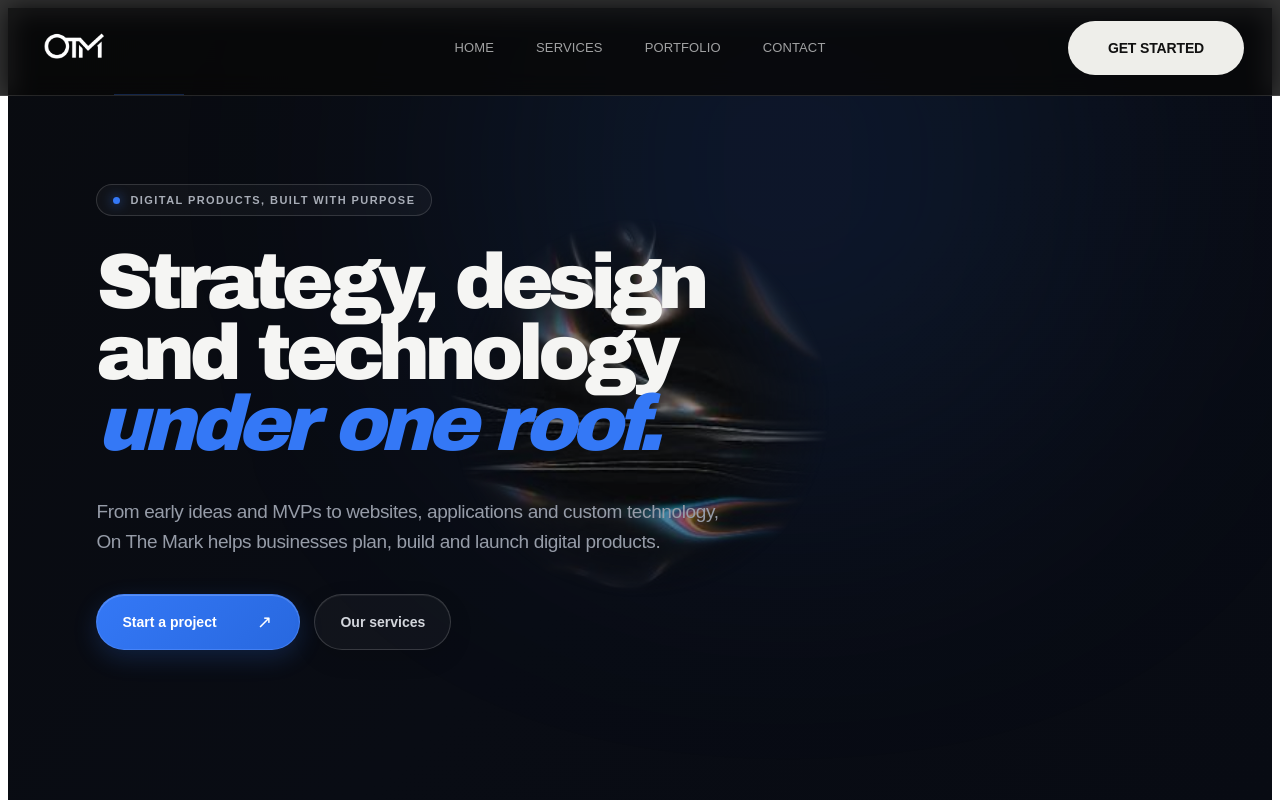
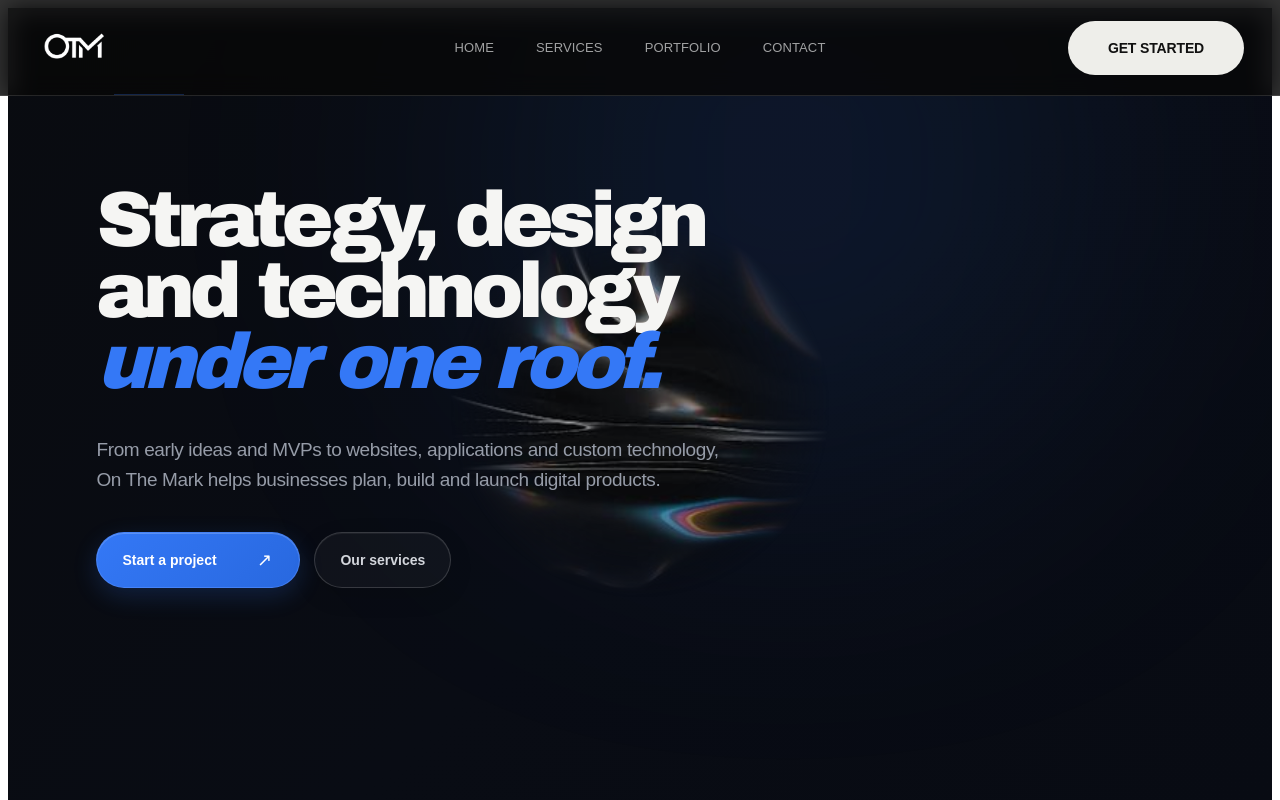
Before and after one commit to Nishxsm/onthemark, a Next.js app: page /Home in a window 1280 px wide. Shown: the top 800 px of the page. Built offline with nearby package versions, Linux system fonts and the light colour scheme.

Commit message:
hero changes

```diff
--- a/src/components/home/Hero.jsx
+++ b/src/components/home/Hero.jsx
@@ -35,10 +35,10 @@ export default function Hero() {
                     ease: "easeOut",
                 }}
             >
-                <div className="hero-tag">
+                {/* <div className="hero-tag">
                     <span />
                     DIGITAL PRODUCTS, BUILT WITH PURPOSE
-                </div>
+                </div> */}
 
                 <h1>
                     Strategy, design
```
